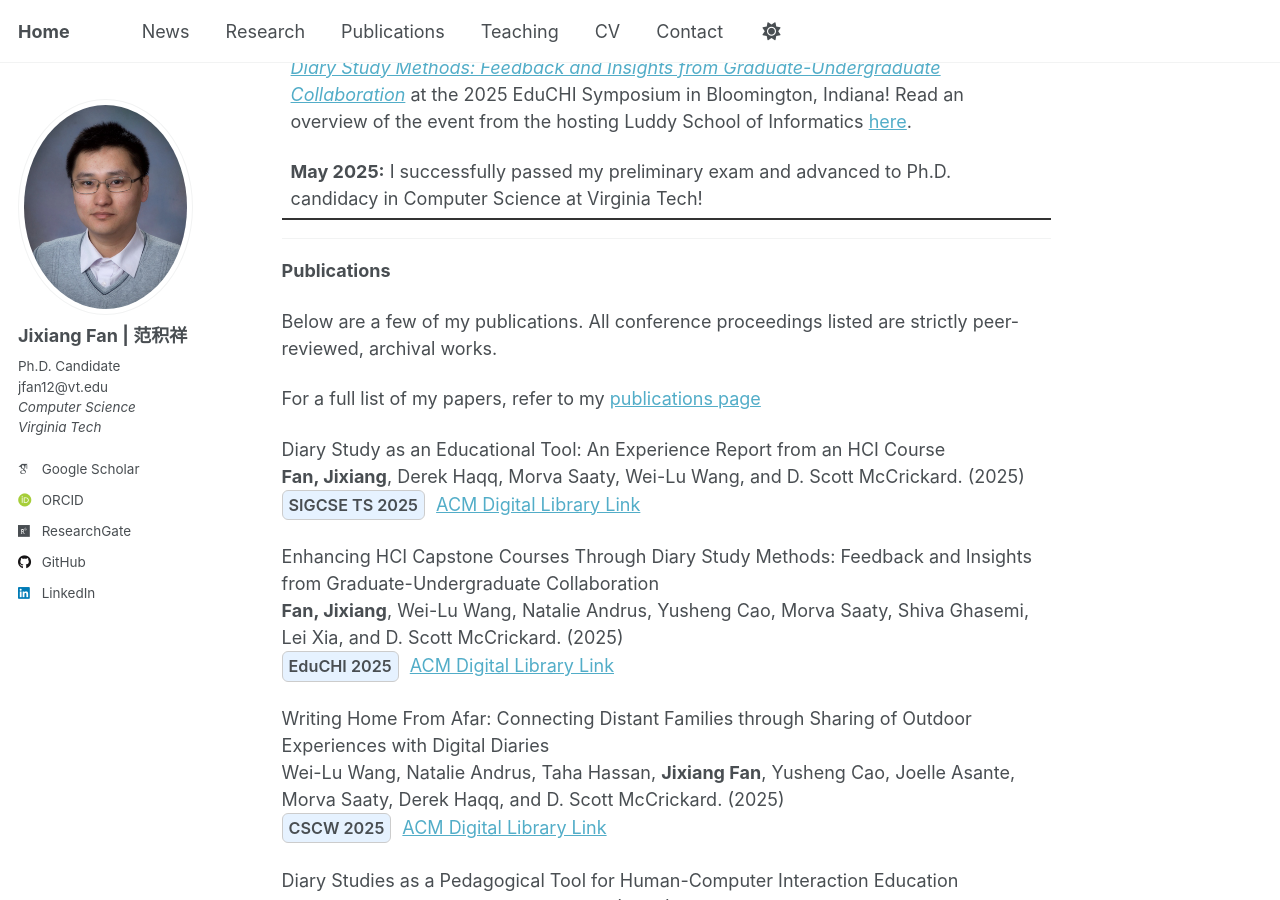
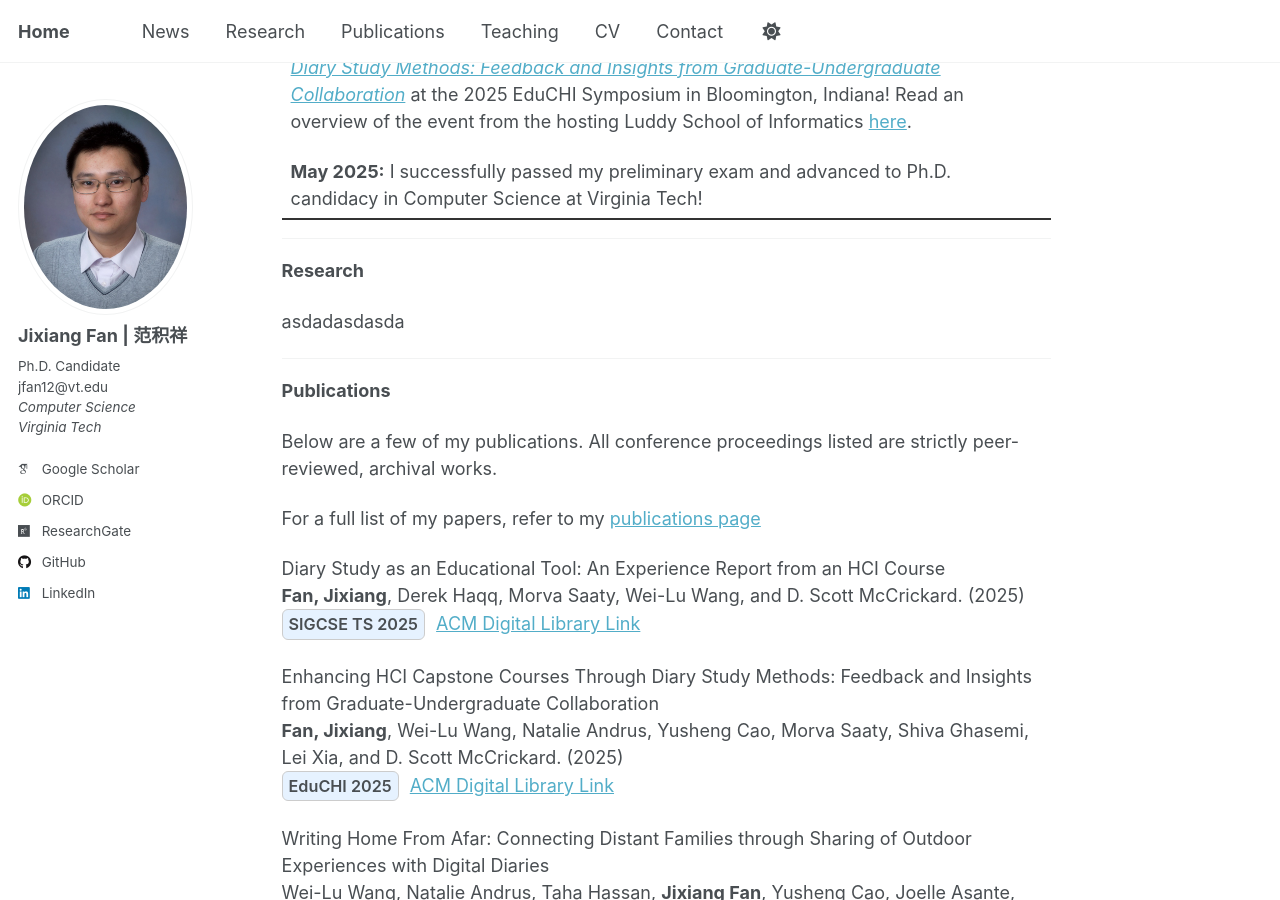
Before and after one commit to JixiangFan/web, a Jekyll site: the page built from _pages/about.md, in a window 1280 px wide and 900 px high, scrolled down 1102 px. Built offline with Jekyll 4.4.1, drawn with Linux system fonts in a browser that asks for light colours; some web fonts are replaced.

Commit message:
Update about.md

```diff
--- a/_pages/about.md
+++ b/_pages/about.md
@@ -19,8 +19,8 @@ I earned my M.S. in [Computer Science from Virginia Tech](https://cs.vt.edu/), a
 I am expected to graduate in **2026** and am actively seeking **postdoctoral or academic opportunities**. I would be delighted to connect about potential openings, collaborations, or shared research interests. Please feel free to reach out to me at [jfan12@vt.edu](mailto:jfan12@vt.edu).
 
 ---
+<span id="news" style="position:relative; top:-84px;"></span>
 **News &amp; Talks**
-<span id="news" style="position:relative; top:-84px;"></span>
 
 <hr style="margin:.25rem 0 0; border:0; border-bottom:2px solid #333;">
 
@@ -43,10 +43,38 @@ I am expected to graduate in **2026** and am actively seeking **postdoctoral or
 </div>
 
 <hr style="margin:.25rem 0 0; border:0; border-bottom:2px solid #333;">
+---
+
+<span id="research" style="position:relative; top:-84px;"></span>
+**Research**
+
+
+
+
+
+
+
+
+
+asdadasdasda
+
+
+
+
+
+
+
+
+
+
+
+
+
 
 ---
+<span id="publications" style="position:relative; top:-84px;"></span>
 **Publications**
-<span id="publications" style="position:relative; top:-84px;"></span>
+
 
 Below are a few of my publications. All conference proceedings listed are strictly peer-reviewed, archival works.
 
```
